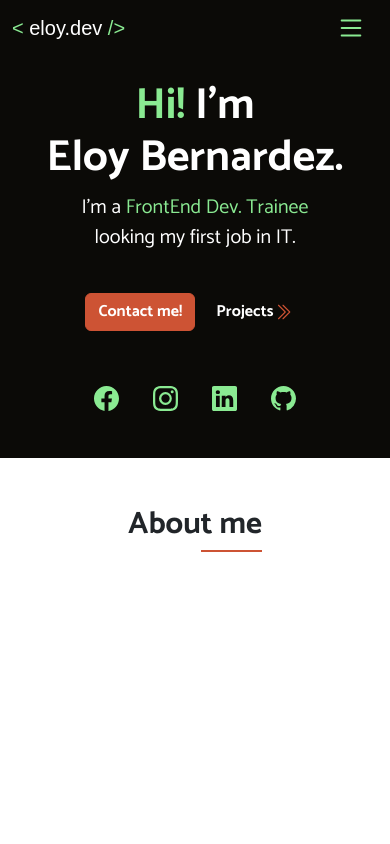
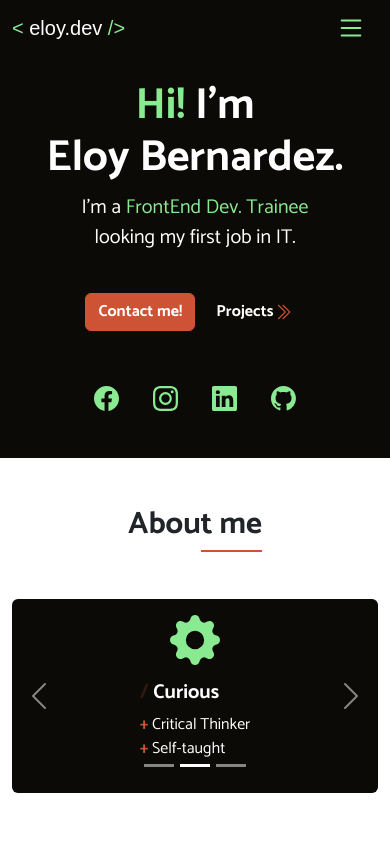
Before and after one commit to eloybernardez/portfolio-v1, a React (Create React App) app: page / in a window 390 px wide. Shown: the top 844 px of the page. Built offline with nearby package versions, Linux system fonts and the light colour scheme; a web font is replaced by a local one.

Commit message:
Fix About and Projects not showing on mobile devices

```diff
--- a/src/Containers/About.js
+++ b/src/Containers/About.js
@@ -10,7 +10,7 @@ function About({ children }) {
       </h3>
       <div
         id="container-about"
-        className="fadeUpAnimation opacityAnimation hide"
+        className="fadeUpAnimation opacityAnimation hide show"
       >
         {children}
       </div>
--- a/src/Containers/Projects.js
+++ b/src/Containers/Projects.js
@@ -45,7 +45,7 @@ const Projects = () => {
       <Container
         id="container-projects"
         fluid
-        className="fadeUpAnimation opacityAnimation hide"
+        className="fadeUpAnimation opacityAnimation hide show"
       >
         {projects.map((project, index) => (
           <Row
--- a/src/styles/Projects.scss
+++ b/src/styles/Projects.scss
@@ -17,8 +17,8 @@
   transition: opacity 1s;
 }
 
-.hide {
-  opacity: 0;
+.show {
+  opacity: 1;
 }
 
 @media screen and (min-width: 768px) {
@@ -26,4 +26,8 @@
     flex-direction: row !important;
     align-items: center;
   }
+
+  .hide {
+    opacity: 0;
+  }
 }
```
